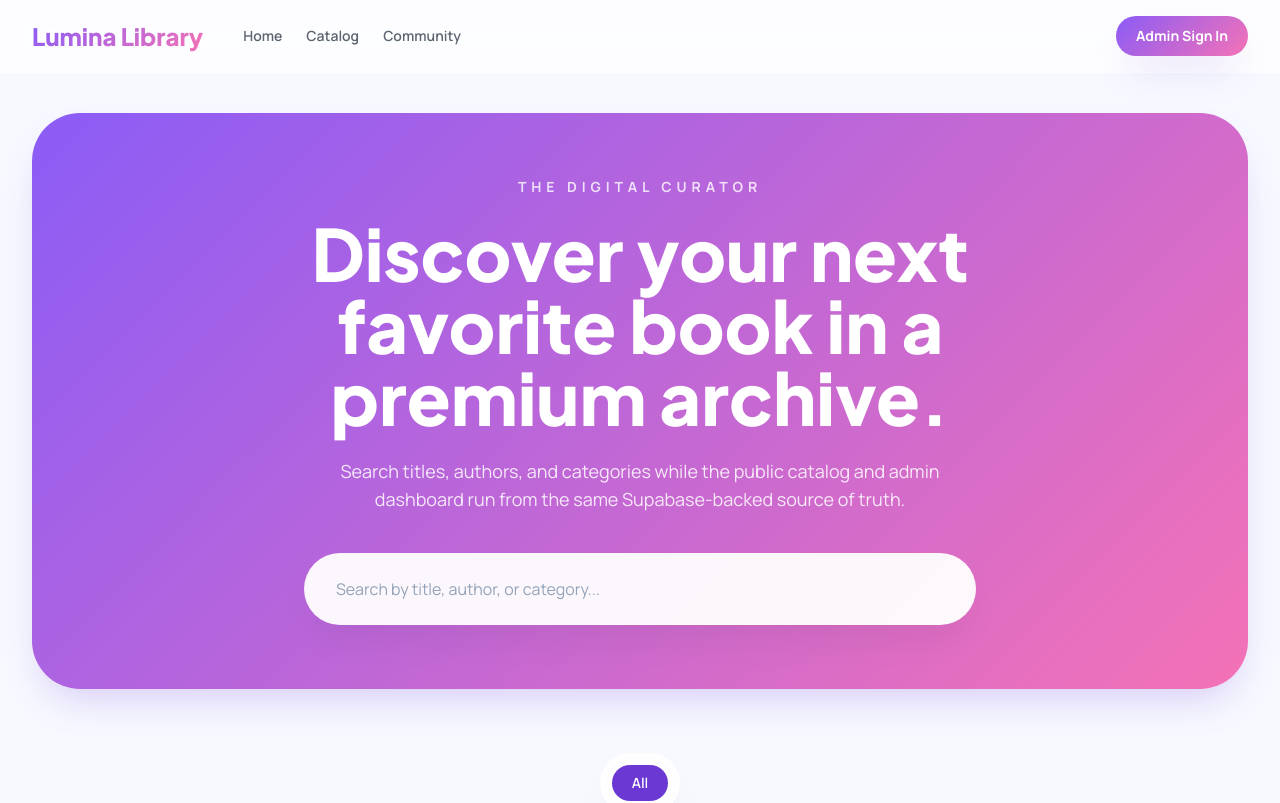
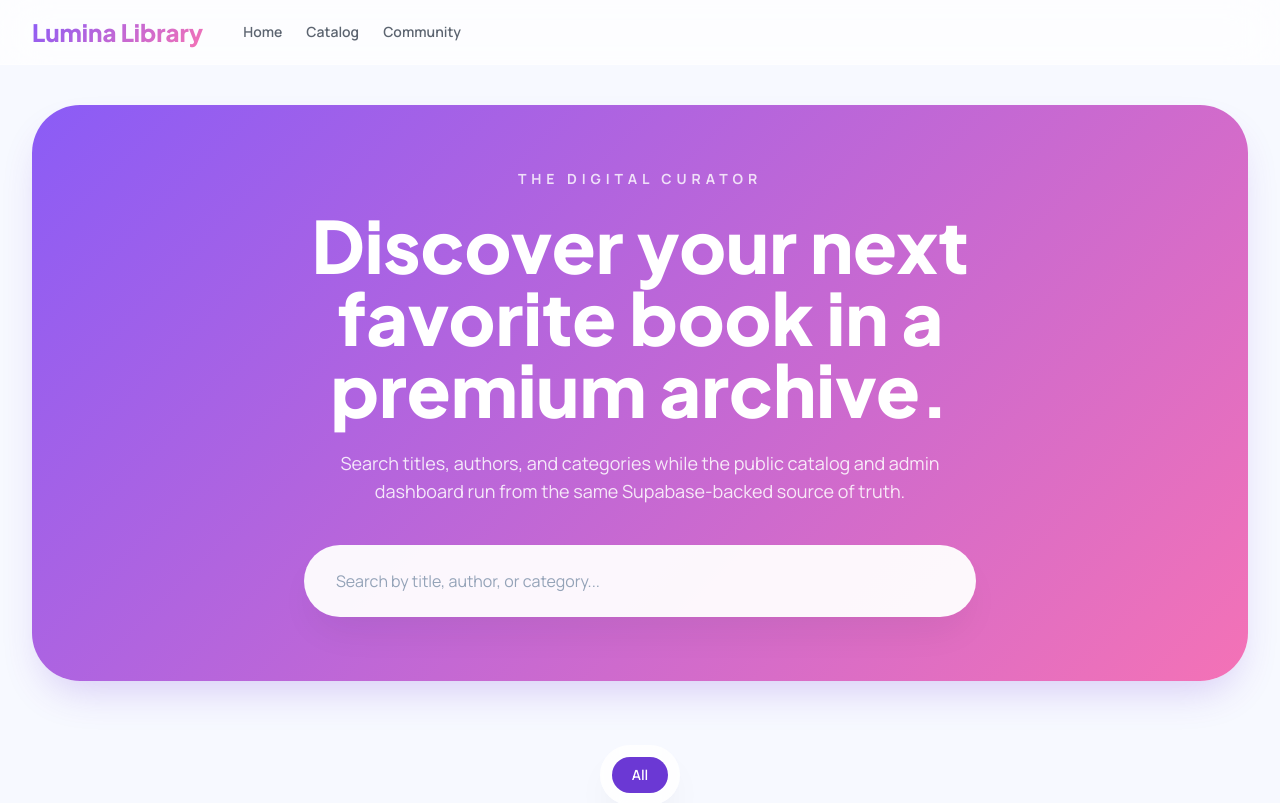
Before and after one commit to kaungkhantko26/LuminaBooks, a Next.js app: page / in a window 1280 px wide. Shown: the top 803 px of the page. Built offline with nearby package versions, Linux system fonts and the light colour scheme; no server answers; the database is empty.

Commit message:
hide admin sign in from public ui

```diff
--- a/components/site-shell.tsx
+++ b/components/site-shell.tsx
@@ -5,7 +5,7 @@
   return (
     <div className="min-h-screen bg-surface text-on-surface">
       <header className="sticky top-0 z-50 border-b border-white/40 bg-white/70 backdrop-blur-xl">
-        <div className="mx-auto flex max-w-7xl items-center justify-between px-6 py-4 lg:px-8">
+        <div className="mx-auto flex max-w-7xl items-center px-6 py-4 lg:px-8">
           <div className="flex items-center gap-10">
             <Link
               href="/"
@@ -25,12 +25,6 @@
               </a>
             </nav>
           </div>
-          <Link
-            href="/admin/login"
-            className="rounded-full bg-brand-gradient px-5 py-2.5 text-sm font-bold text-white shadow-glow transition hover:scale-[0.98]"
-          >
-            Admin Sign In
-          </Link>
         </div>
       </header>
       {children}
```
